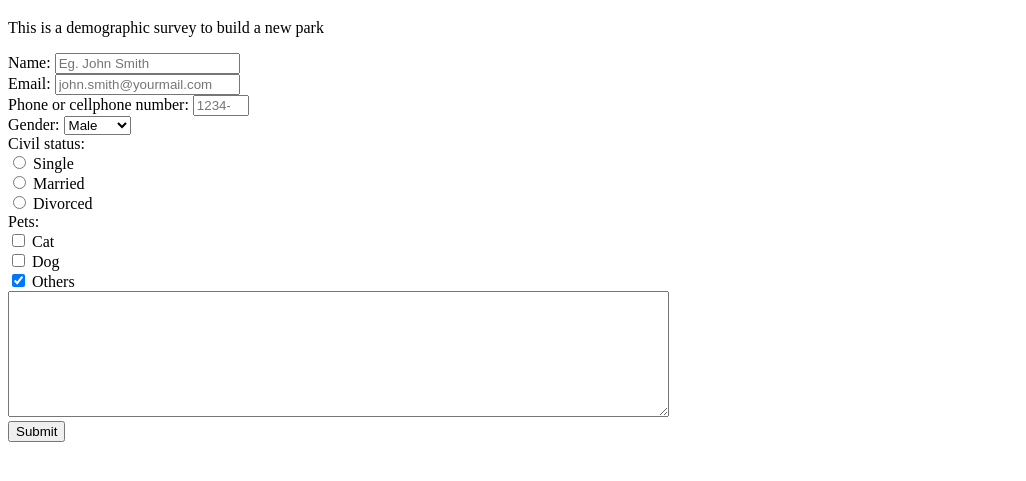
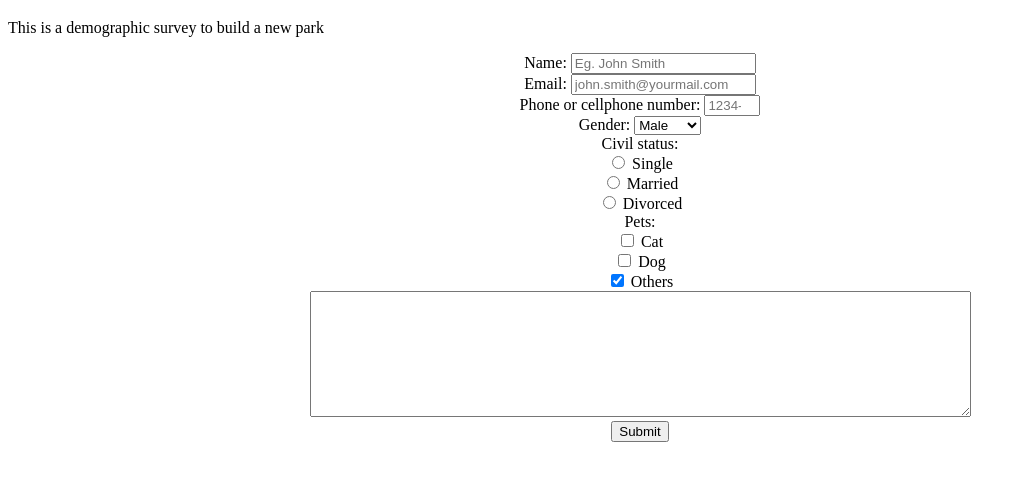
Before and after one commit to luis-novoa/collaborative-christian-luis, a plain HTML site: page index.html in a window 1280 px wide. Shown: the part 61-542 px from the top of the page, without its empty margins (0-1026 px from the left). Drawn offline with Linux system fonts and the light colour scheme.

Commit message:
First try CSS

```diff
--- a/css/style.css
+++ b/css/style.css
@@ -0,0 +1,4 @@
+.container{
+  display: block;
+  text-align: center;
+}
--- a/index.html
+++ b/index.html
@@ -9,6 +9,7 @@
   <body>
       <h1 id="title">Survey Form</h1>
       <p id="description">This is a demographic survey to build a new park</p>
+      <div class="container">
       <form id="survey-form">
         <label id="name-label">Name:</label>
           <input id="name" type="text" placeholder="Eg. John Smith" required> <br>
@@ -33,6 +34,7 @@
         <textarea name="textarea" rows="8" cols="80"></textarea> <br>
         <input type="submit" id="submit">
       </form>
+    </div>
     <script src="https://cdn.freecodecamp.org/testable-projects-fcc/v1/bundle.js"></script>
 
     <!--
```
Lines whose indentation alone changed are shown as unchanged.
